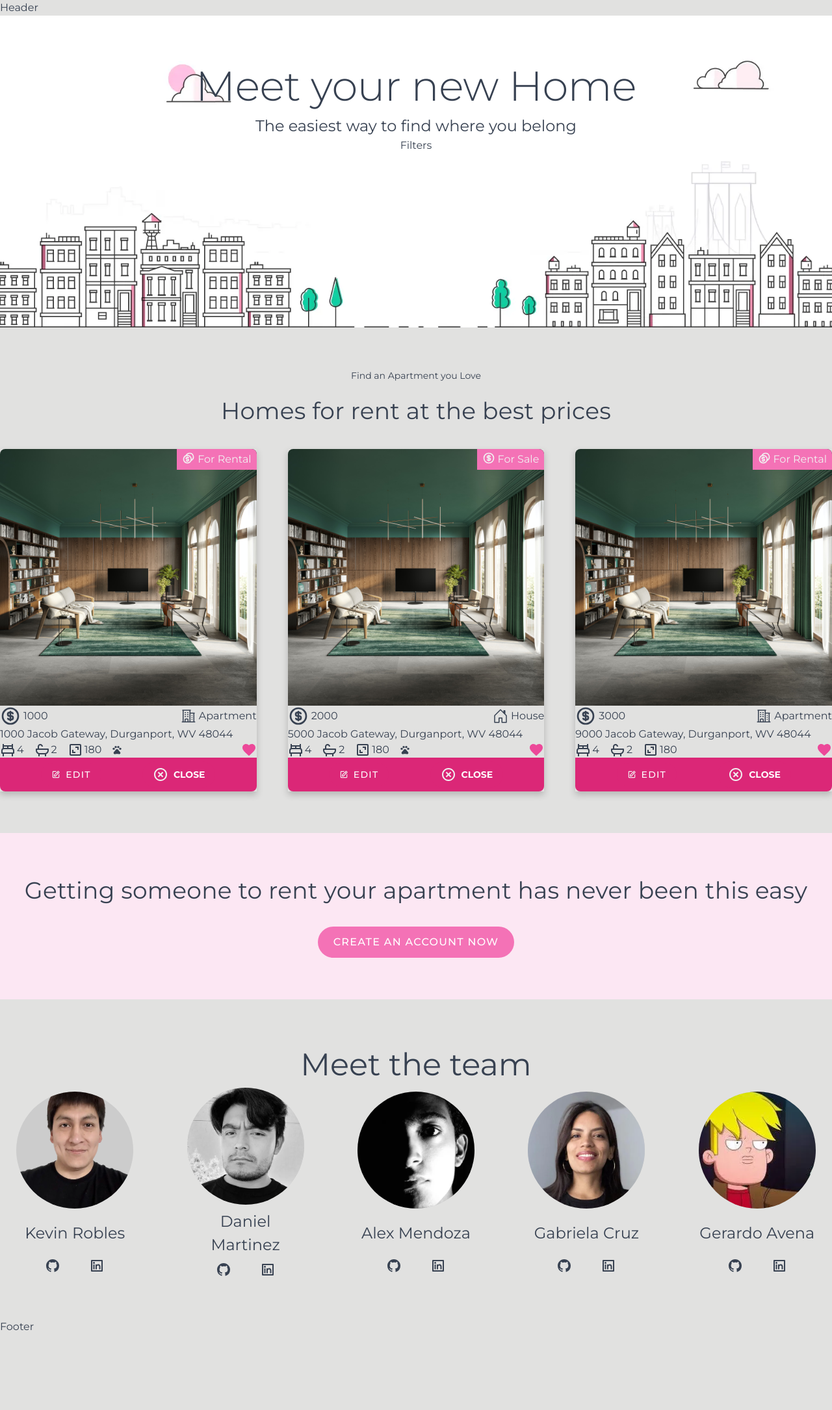
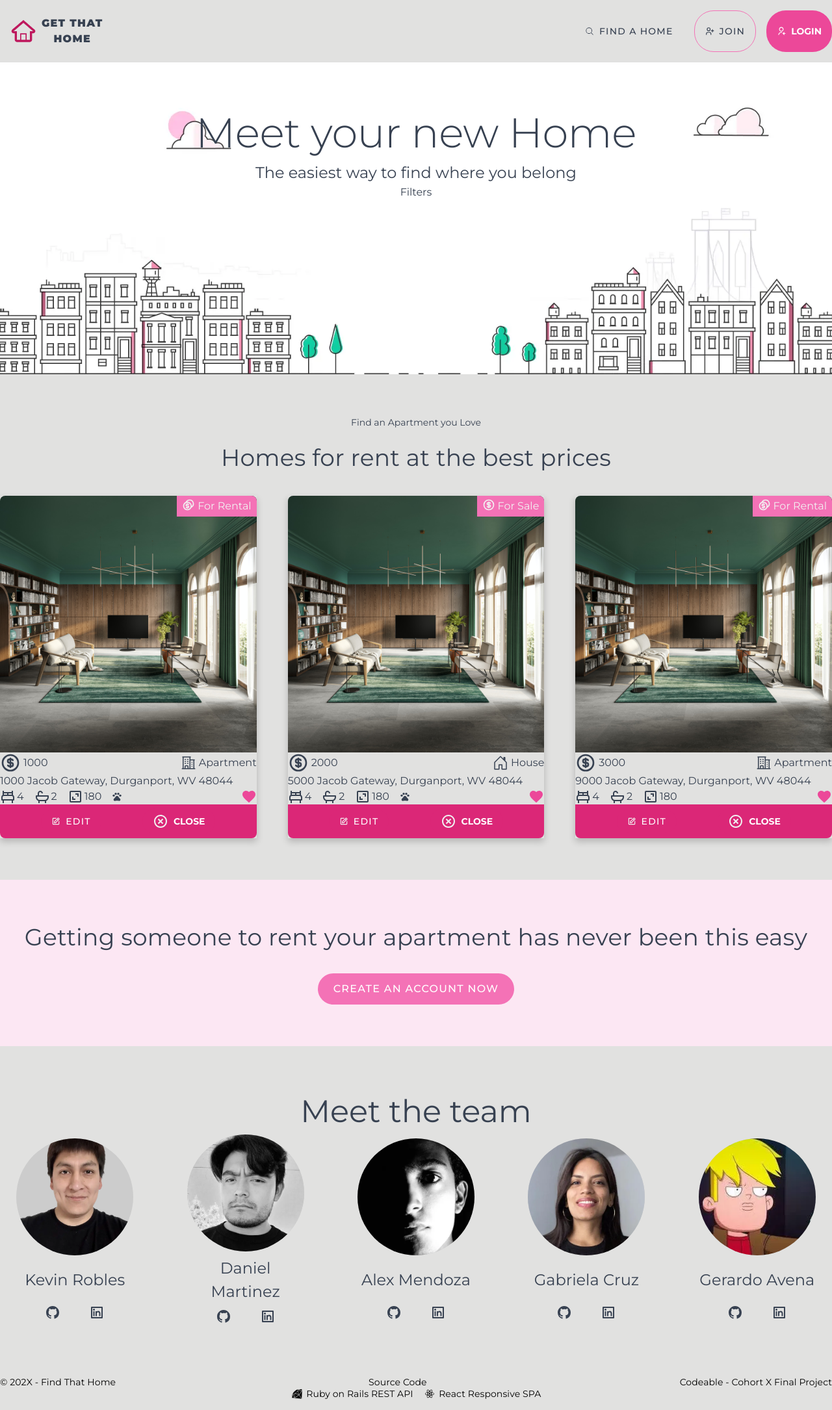
Before and after one commit to AlexMendozaEt/Vite-React-GetThatHome, a React (Vite) app: page / in a window 1280 px wide. Shown: the whole page at 65% size. Before the commit the page ends 2054 px from the top, so only its background shows below. Built offline with nearby package versions, Linux system fonts and the light colour scheme.

Commit message:
chore: update landing page

```diff
--- a/src/pages/LandingPage/landing-page.jsx
+++ b/src/pages/LandingPage/landing-page.jsx
@@ -2,16 +2,18 @@ import TeamMembers from "../../components/TeamMembers";
 import SignUpSection from "../../components/SignUpSection";
 import BestPropertiesSection from "../../components/BestPropertiesSection";
 import MeetHomeSection from "../../components/MeetHomeSection";
+import HeaderVisitor from "../../components/HeaderVisitor";
+import FooterLanding from "../../components/FooterLanding";
 
 export default function LandingPage() {
   return (
     <>
-      <header>Header</header>
+      <HeaderVisitor />
       <MeetHomeSection />
       <BestPropertiesSection />
       <SignUpSection />
       <TeamMembers />
-      <footer>Footer</footer>
+      <FooterLanding />
     </>
   );
 }
```
